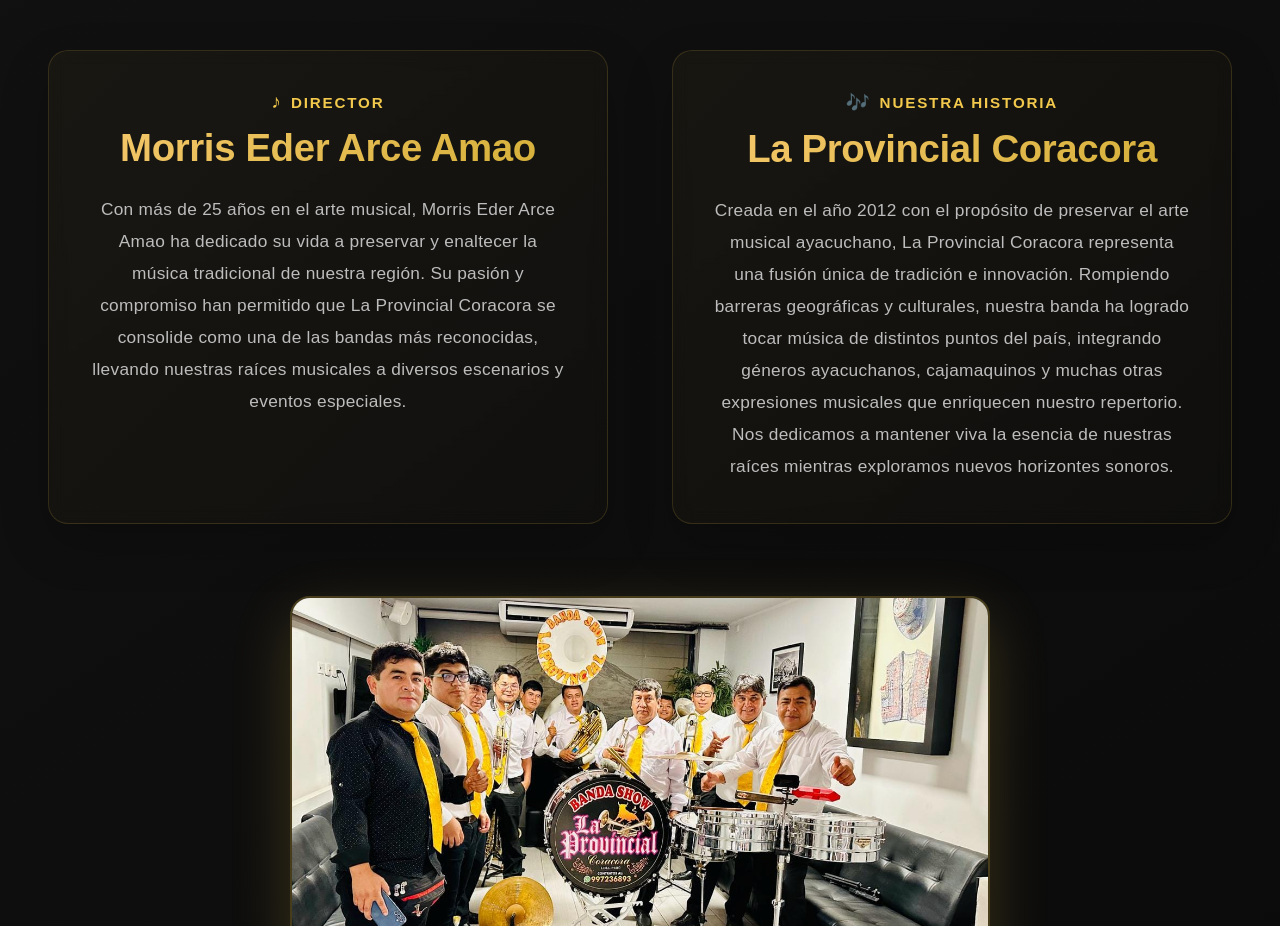
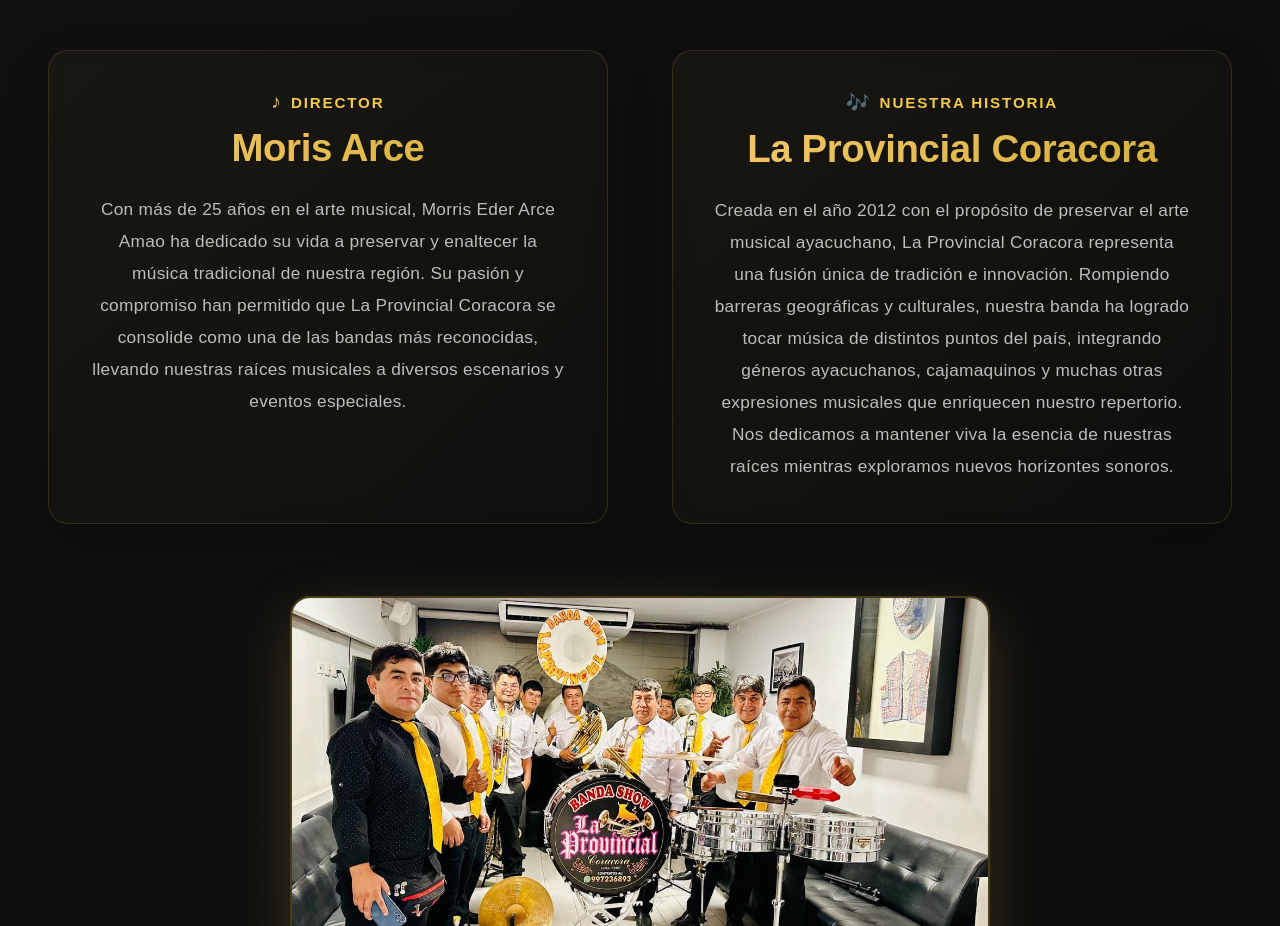
Before and after one commit to dejoda/web-bospc, a React (Vite) app: page / in a window 1280 px wide. Shown: the part 1080-2006 px from the top of the page. Built offline with nearby package versions, Linux system fonts and the light colour scheme; no server answers.

Commit message:
Update director name for privacy

```diff
--- a/src/pages/components-inicio/nosotros.tsx
+++ b/src/pages/components-inicio/nosotros.tsx
@@ -14,7 +14,7 @@ const Nosotros = () => {
         <div className="nosotros__cards-wrapper">
           <div className="nosotros__director-info">
             <p className="nosotros__director-label">Director</p>
-            <h3 className="nosotros__director-name">Morris Eder Arce Amao</h3>
+            <h3 className="nosotros__director-name">Moris Arce</h3>
             <p className="nosotros__biography">
               Con más de 25 años en el arte musical, Morris Eder Arce Amao ha dedicado su vida a preservar y enaltecer la música tradicional de nuestra región. Su pasión y compromiso han permitido que La Provincial Coracora se consolide como una de las bandas más reconocidas, llevando nuestras raíces musicales a diversos escenarios y eventos especiales.
             </p>
```
